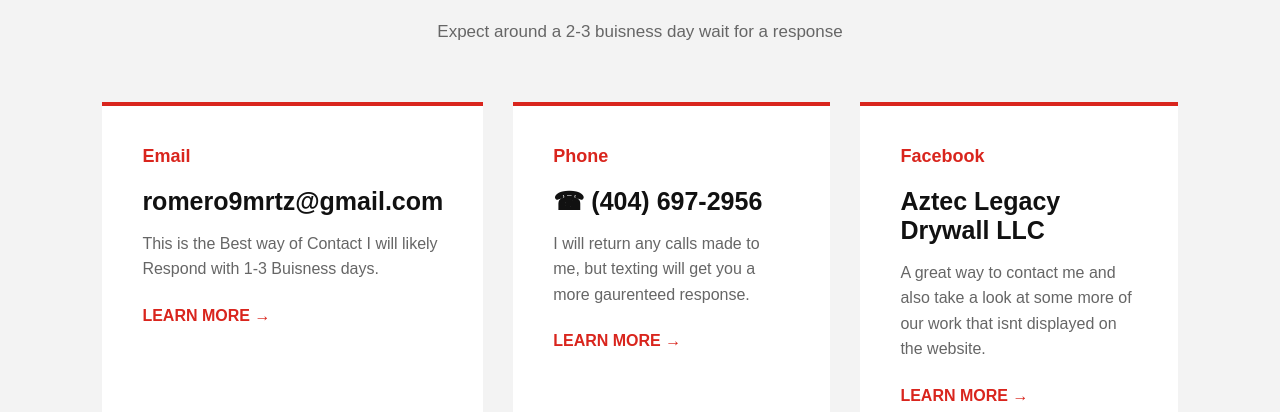
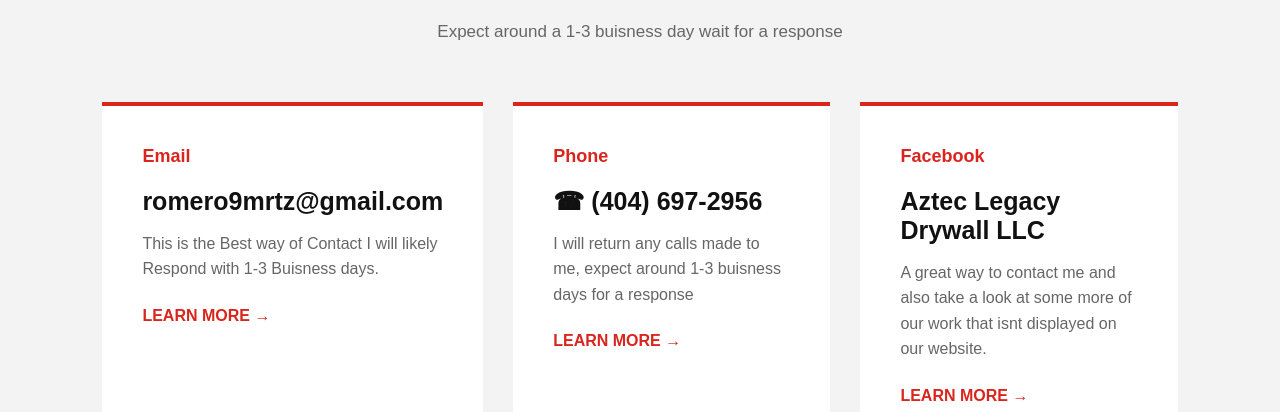
Before and after one commit to wlynch2/ozzyWeb, a plain HTML site: page contact.html in a window 1280 px wide. Shown: the part 821-1233 px from the top of the page. Drawn offline with Linux system fonts and the light colour scheme.

Commit message:
hopefully final change
changed some text around in content.html

```diff
--- a/contact.html
+++ b/contact.html
@@ -94,7 +94,7 @@
             </h2>
 
             <p>
-                Expect around a 2-3 buisness day wait for a response
+                Expect around a 1-3 buisness day wait for a response
             </p>
 
         </div>
@@ -137,8 +137,7 @@
                 </h3>
 
                 <p>
-                   I will return any calls made to me, but texting will
-                   get you a more gaurenteed response.
+                   I will return any calls made to me, expect around 1-3 buisness days for a response
                 </p>
 
                 <a href="services.html">
@@ -159,7 +158,7 @@
 
                 <p>
                     A great way to contact me and also take a look at some more of our
-                    work that isnt displayed on the website.
+                    work that isnt displayed on our website.
                 </p>
 
                 <a href="https://www.facebook.com/people/Aztec-legacy-drywall-llc/61589639662884/?mibextid=wwXIfr&rdid=gfJwZQN3B2sXnItn&share_url=https%253A%252F%252Fwww.facebook.com%252Fshare%252F198GjMVh8r%252F%253Fmibextid%253DwwXIfr">
```
